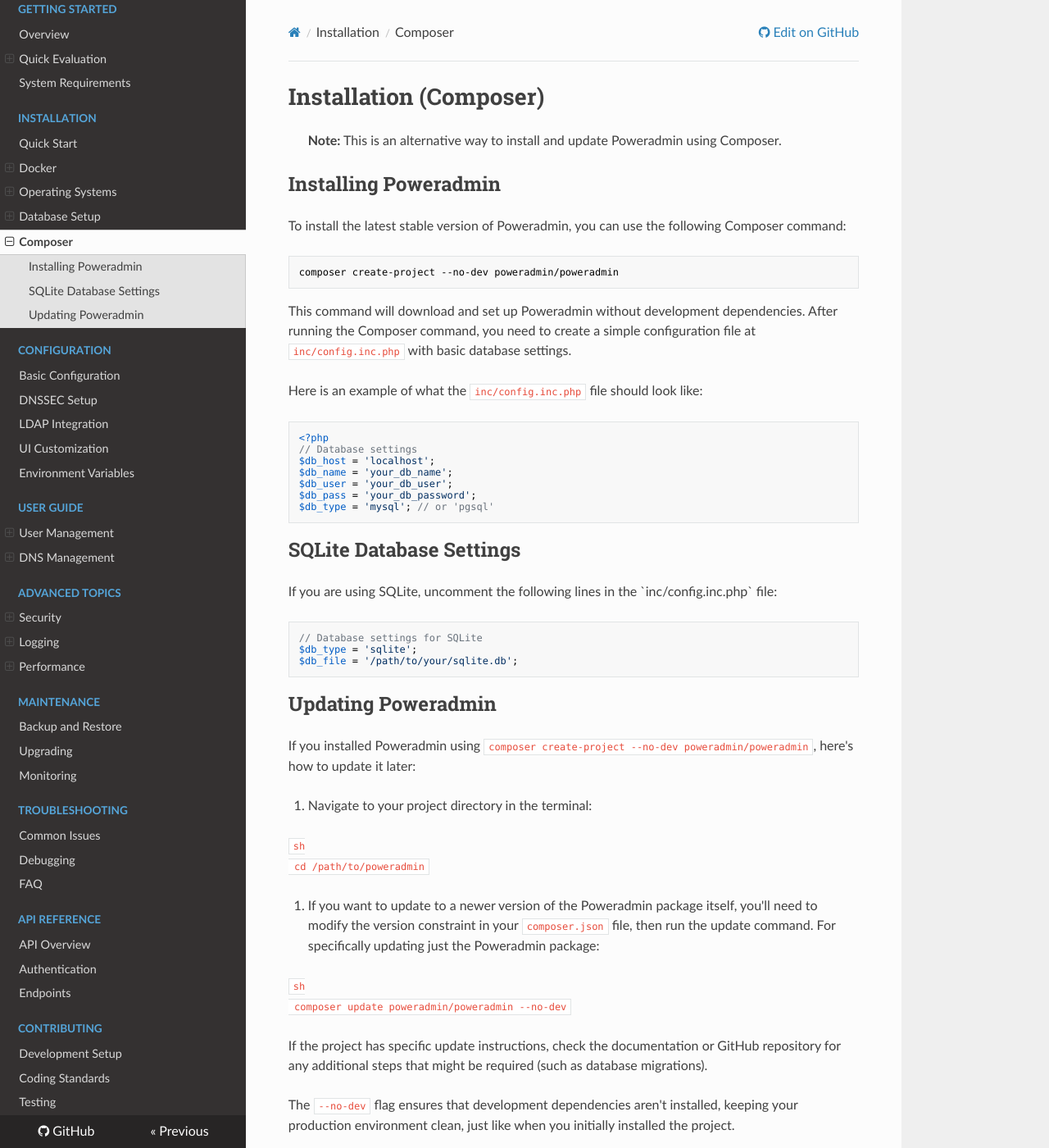
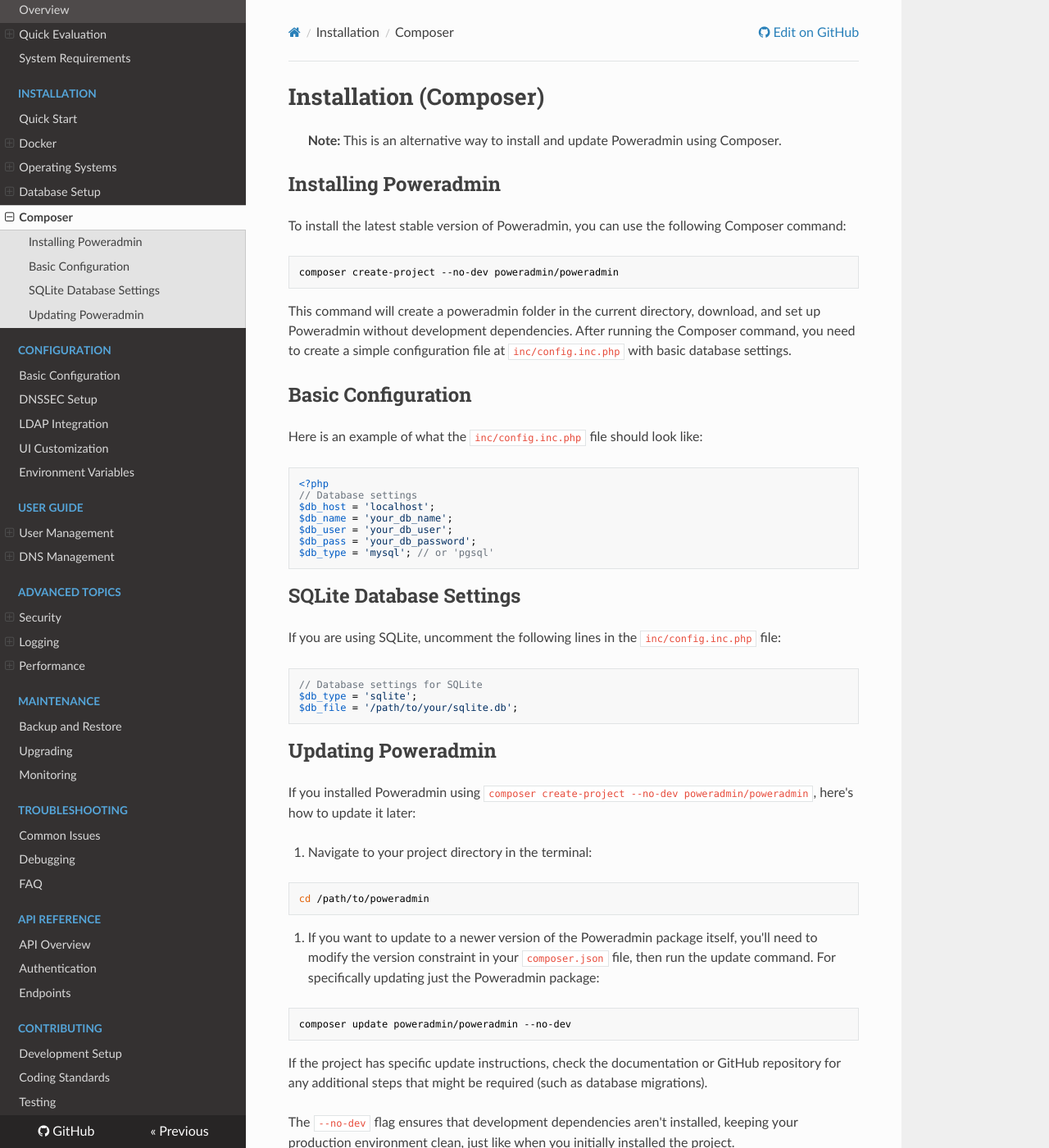
Before and after one commit to poweradmin/poweradmin-docs, an MkDocs documentation site: the page built from docs/installation/composer.md, in a window 1280 px wide and 1400 px high. Shown: the whole window at 82% size. Built offline with MkDocs 1.6.1, drawn with Linux system fonts in a browser that asks for light colours; nearby versions of some CDN libraries.

Commit message:
docs: improve Composer installation instructions

````diff
--- a/docs/installation/composer.md
+++ b/docs/installation/composer.md
@@ -10,8 +10,11 @@
 composer create-project --no-dev poweradmin/poweradmin
 ```
 
-This command will download and set up Poweradmin without development dependencies. After running the Composer command,
-you need to create a simple configuration file at `inc/config.inc.php` with basic database settings.
+This command will create a poweradmin folder in the current directory, download, and set up Poweradmin without
+development dependencies. After running the Composer command, you need to create a simple configuration file at
+`inc/config.inc.php` with basic database settings.
+
+## Basic Configuration
 
 Here is an example of what the `inc/config.inc.php` file should look like:
 
@@ -27,7 +30,7 @@
 
 ## SQLite Database Settings
 
-If you are using SQLite, uncomment the following lines in the \`inc/config.inc.php\` file:
+If you are using SQLite, uncomment the following lines in the `inc/config.inc.php` file:
 
 ```php
 // Database settings for SQLite
@@ -42,17 +45,17 @@
 
 1. Navigate to your project directory in the terminal:
 
- ```sh
- cd /path/to/poweradmin
- ```
+```sh
+cd /path/to/poweradmin
+```
 
 2. If you want to update to a newer version of the Poweradmin package itself, you'll need to modify the version
    constraint in your `composer.json` file, then run the update command. For specifically updating just the Poweradmin
    package:
 
- ```sh
- composer update poweradmin/poweradmin --no-dev
- ```
+```sh
+composer update poweradmin/poweradmin --no-dev
+```
 
 If the project has specific update instructions, check the documentation or GitHub repository for any additional steps
 that might be required (such as database migrations).
````
